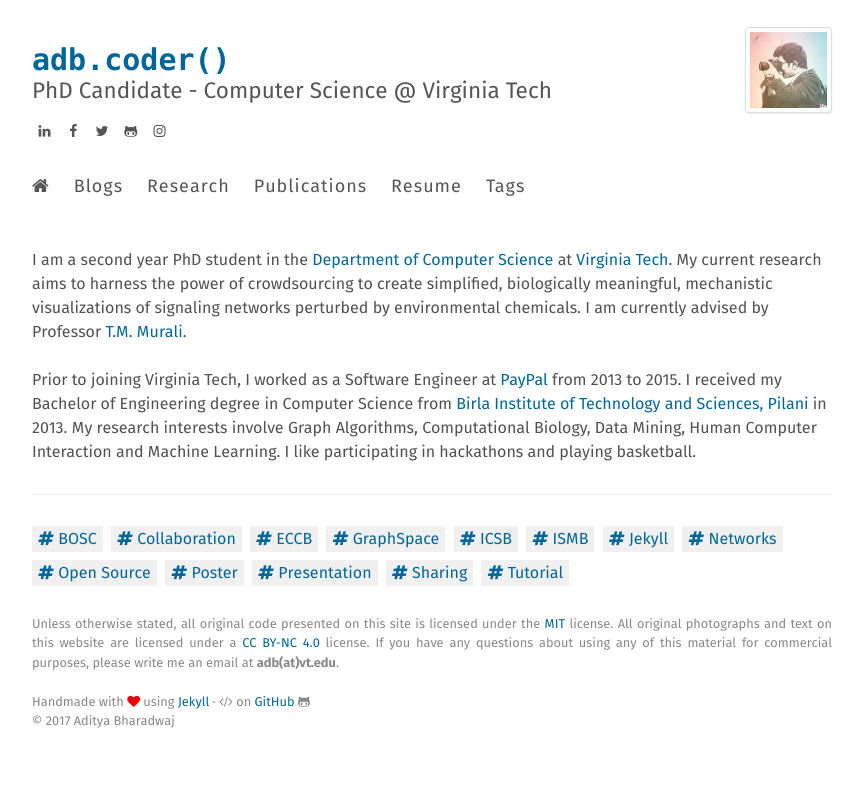
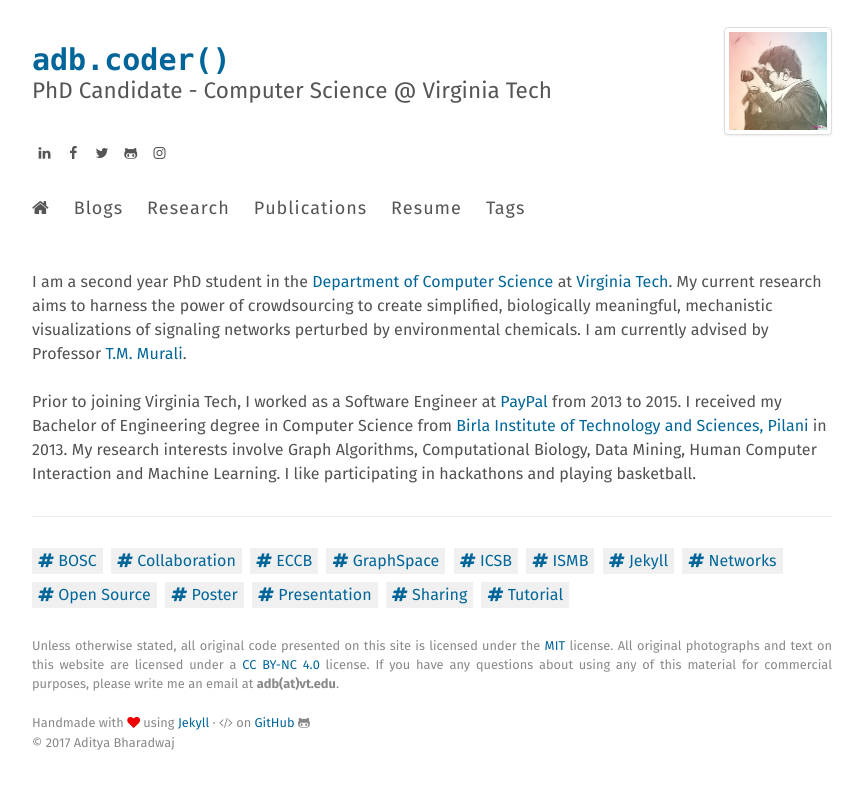
Before and after one commit to adbharadwaj/adbharadwaj.github.io, a Jekyll site: the page built from index.html, in a window 1280 px wide. Shown: the top 789 px of the page, without its empty margins (208-1071 px from the left). Built offline with Jekyll 4.4.1, drawn with Linux system fonts in a browser that asks for light colours.

Commit message:
Update default.html

```diff
--- a/_layouts/default.html
+++ b/_layouts/default.html
@@ -26,7 +26,7 @@
             <div class="col-md-2 col-xs-4 text-right">
                 <h1></h1>
                 <img src='{{ "/assets/logo.png" | prepend: site.baseurl }}'
-                   class="img-thumbnail img-responsive" alt="Aditya Bharadwaj" style="margin: 0; width: 80%">
+                   class="img-thumbnail img-responsive" alt="Aditya Bharadwaj" style="margin: 0; width: 100%; float: right;">
             </div>
           </div>
 
```
